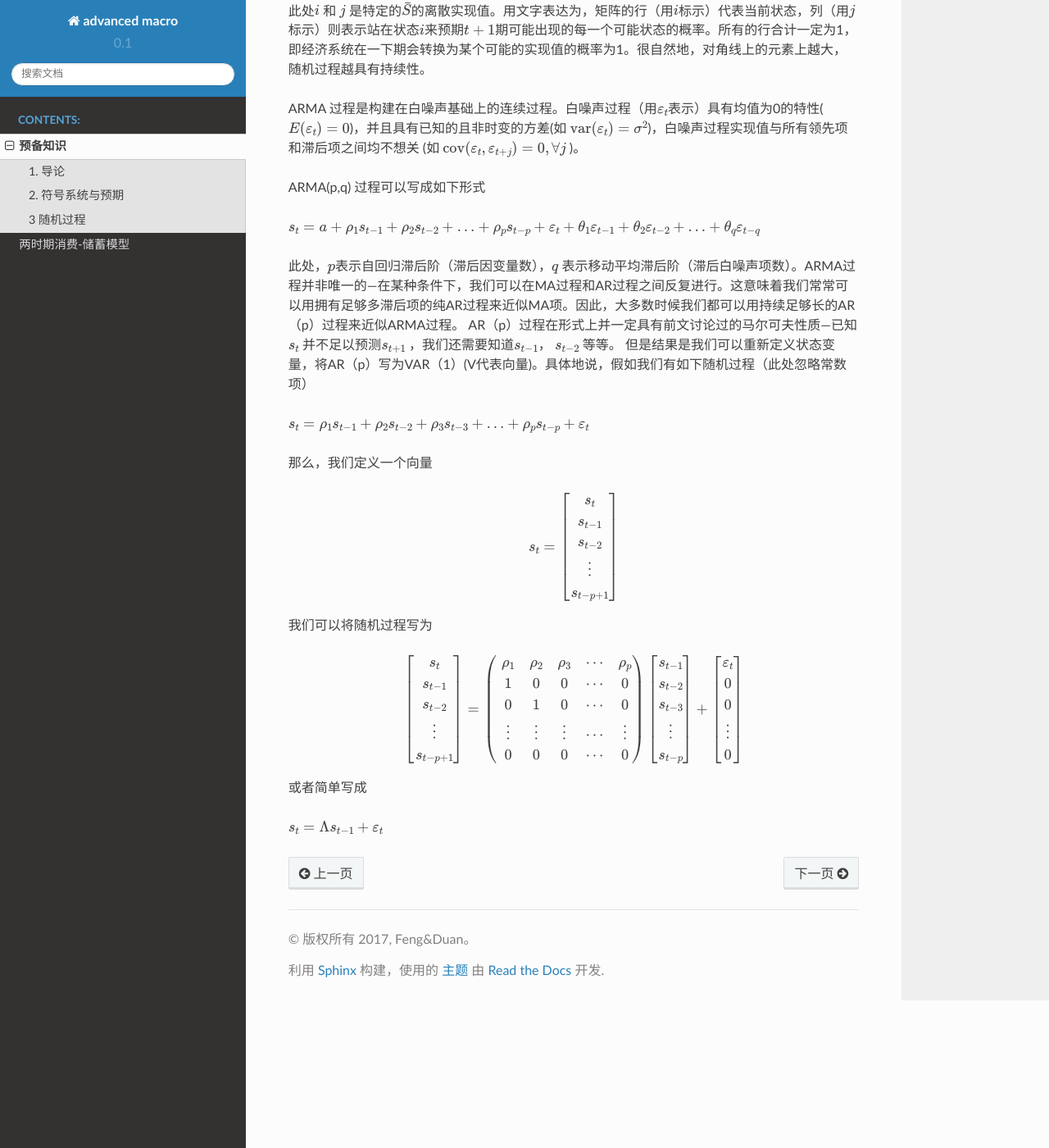
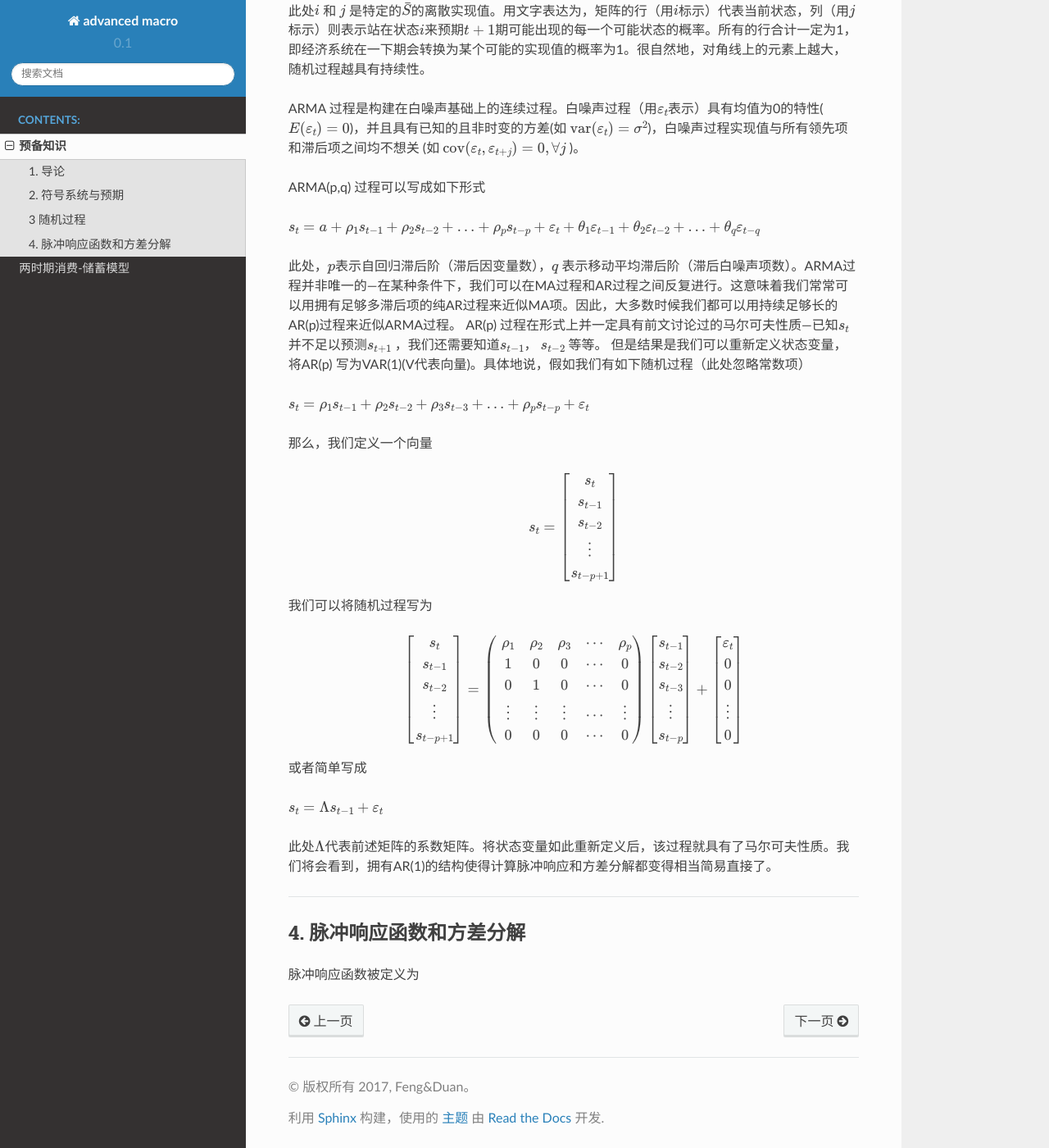
Before and after one commit to wenchengfeng/simsadv, a Sphinx documentation site: the page built from source/01-preliminaries.rst, in a window 1280 px wide and 1400 px high, scrolled down 2219 px. Shown: the whole window at 82% size. Built offline with Sphinx 7.4.7 and the Read the Docs theme 2.0.0, drawn with Linux system fonts in a browser that asks for light colours.

Commit message:
开始第4小节

```diff
--- a/source/01-preliminaries.rst
+++ b/source/01-preliminaries.rst
@@ -93,11 +93,13 @@ ARMA(p,q) 过程可以写成如下形式
 :math:`\(s_t=a+\rho_1s_{t-1}+\rho_2s_{t-2}+…+\rho_ps_{t-p}+\varepsilon_t+\theta_1\varepsilon_{t-1}+\theta_2\varepsilon_{t-2}+…+\theta_q\varepsilon_{t-q}\)`
 
 此处，\ :math:`\(p\)`\ 表示自回归滞后阶（滞后因变量数），\ :math:`\(q\)`
-表示移动平均滞后阶（滞后白噪声项数）。ARMA过程并非唯一的—在某种条件下，我们可以在MA过程和AR过程之间反复进行。这意味着我们常常可以用拥有足够多滞后项的纯AR过程来近似MA项。因此，大多数时候我们都可以用持续足够长的AR（p）过程来近似ARMA过程。
-AR（p）过程在形式上并一定具有前文讨论过的马尔可夫性质—已知\ :math:`\(s_t\)`
+表示移动平均滞后阶（滞后白噪声项数）。ARMA过程并非唯一的—在某种条件下，我们可以在MA过程和AR过程之间反复进行。这意味着我们常常可以用拥有足够多滞后项的纯AR过程来近似MA项。因此，大多数时候我们都可以用持续足够长的AR(p)过程来近似ARMA过程。
+AR(p)
+过程在形式上并一定具有前文讨论过的马尔可夫性质—已知\ :math:`\(s_t\)`
 并不足以预测\ :math:`\(s_{t+1}\)`
 ，我们还需要知道\ :math:`\(s_{t-1}\)`\ ， :math:`\(s_{t-2}\)` 等等。
-但是结果是我们可以重新定义状态变量，将AR（p）写为VAR（1）(V代表向量)。具体地说，假如我们有如下随机过程（此处忽略常数项）
+但是结果是我们可以重新定义状态变量，将AR(p)
+写为VAR(1)(V代表向量)。具体地说，假如我们有如下随机过程（此处忽略常数项）
 
 
 :math:`\(s_t=\rho_1s_{t-1}+\rho_2s_{t-2}+\rho_3s_{t-3}+…+\rho_ps_{t-p}+\varepsilon_t\)`
@@ -152,3 +154,12 @@ AR（p）过程在形式上并一定具有前文讨论过的马尔可夫性质
 或者简单写成
 
 :math:`\(s_t=\Lambda s_{t-1}+\varepsilon_t\)`
+
+此处\ :math:`\(\Lambda\)`\ 代表前述矩阵的系数矩阵。将状态变量如此重新定义后，该过程就具有了马尔可夫性质。我们将会看到，拥有AR(1)的结构使得计算脉冲响应和方差分解都变得相当简易直接了。
+
+--------------
+
+4. 脉冲响应函数和方差分解
+-------------------------
+
+脉冲响应函数被定义为
```
Also changed, not shown: source/01-preliminaries.md (+10 -2 lines).
